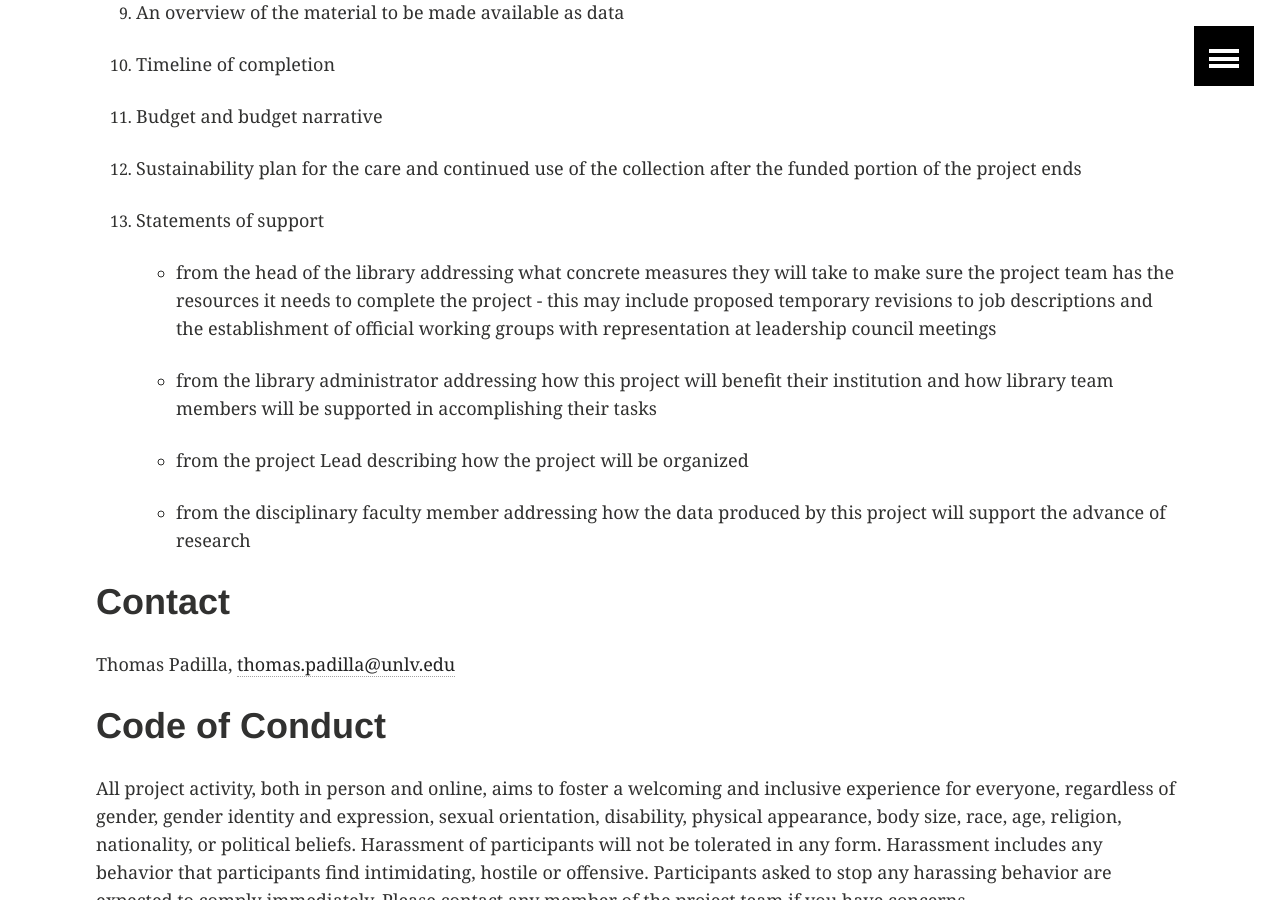
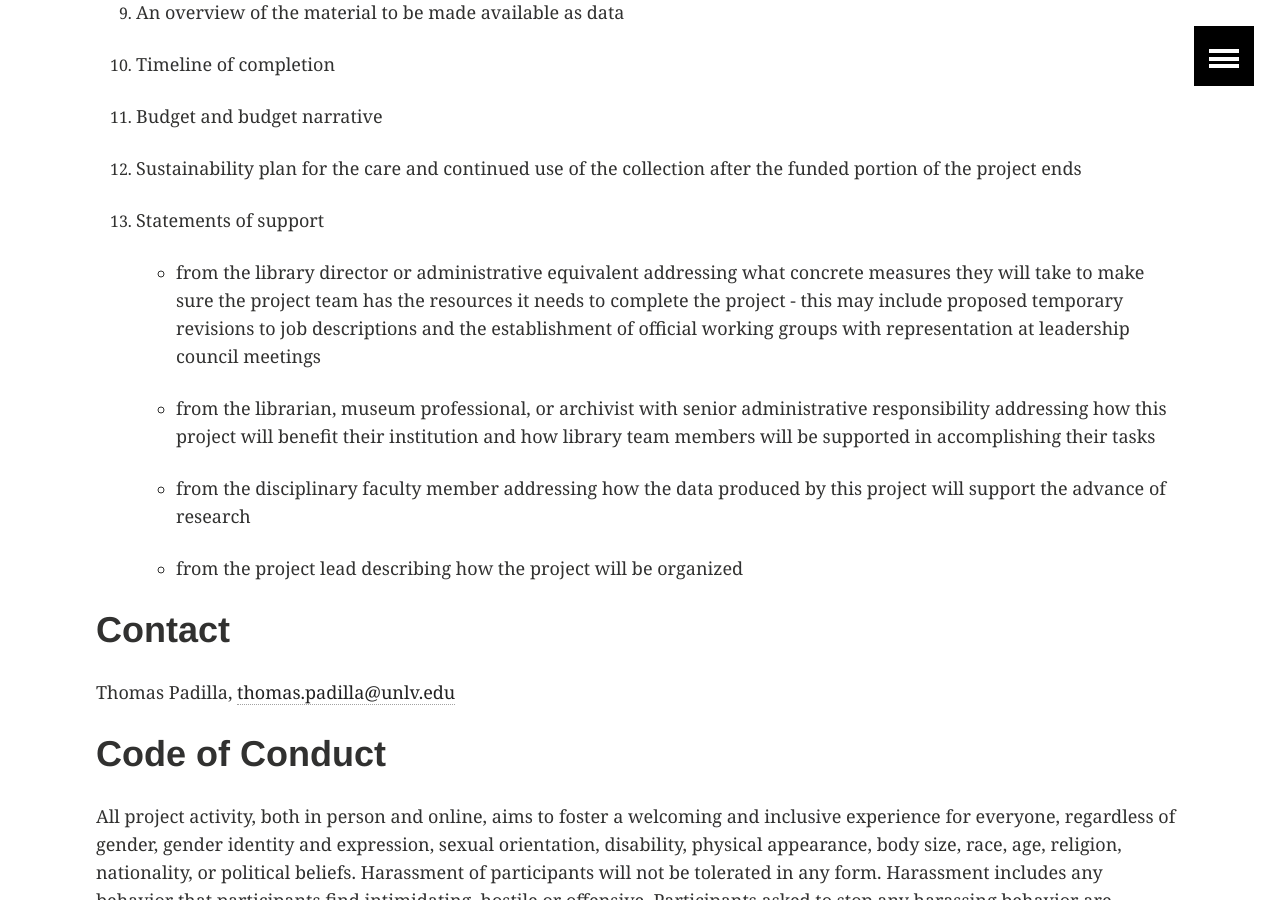
Before and after one commit to collectionsasdata/part2whole, a Jekyll site: the page built from cfp.md, in a window 1280 px wide and 900 px high, scrolled down 3487 px. Built offline with Jekyll 4.4.1, drawn with Linux system fonts in a browser that asks for light colours; some of the changed text lies outside the part shown.

Commit message:
cfp edits

```diff
--- a/cfp.md
+++ b/cfp.md
@@ -18,7 +18,7 @@ A growing number of cultural heritage organizations have invested in the creatio
 
 ### Opportunity
 
-With support from the Andrew W. Mellon foundation, we will fund 12 teams. 6 teams will be funded in cohort 1. Each team can apply for **$30,000 - $80,000**. To ensure that project results will be valuable to scholars and sustainable within libraries, we are seeking proposals from collaborative teams jointly led by a librarian with senior administrative responsibilities, a disciplinary scholar, and a project lead.
+With support from the Andrew W. Mellon foundation, we will fund 12 teams. 6 teams will be funded in cohort 1. Each team can apply for **$30,000 - $80,000**. To ensure that project results will be valuable to scholars and sustainable within libraries, we are seeking proposals from collaborative teams **jointly led by a librarian with senior administrative responsibilities, a disciplinary scholar, and a project lead.**
 
 *Throughout the proposal process, we encourage you to send questions to the project team. Question can be sent using this [**form**](https://docs.google.com/forms/d/e/1FAIpQLSdUpy6FxMSxpM814v03-uscvoFs6yhHASq9z3SVpNdkkqYA0w/viewform?usp=sf_link). We will respond promptly and schedule conversations with the project team and/or advisory board members.*
 
@@ -91,13 +91,14 @@ Proposals should follow this format and be submitted [**here**](https://docs.goo
 
 13. Statements of support
 
-    - from the head of the library addressing what concrete measures they will take to make sure the project team has the resources it needs to complete the project - this may include proposed temporary revisions to job descriptions and the establishment of official working groups with representation at leadership council meetings
+    - from the library director or administrative equivalent addressing what concrete measures they will take to make sure the project team has the resources it needs to complete the project - this may include proposed temporary revisions to job descriptions and the establishment of official working groups with representation at leadership council meetings
 
-    - from the library administrator addressing how this project will benefit their institution and how library team members will be supported in accomplishing their tasks
-
-    - from the project Lead describing how the project will be organized
+    - from the librarian, museum professional, or archivist with senior administrative responsibility addressing how this project will benefit their institution and how library team members will be supported in accomplishing their tasks
 
     - from the disciplinary faculty member addressing how the data produced by this project will support the advance of research
+
+    - from the project lead describing how the project will be organized
+
 
 # Contact
 
```
